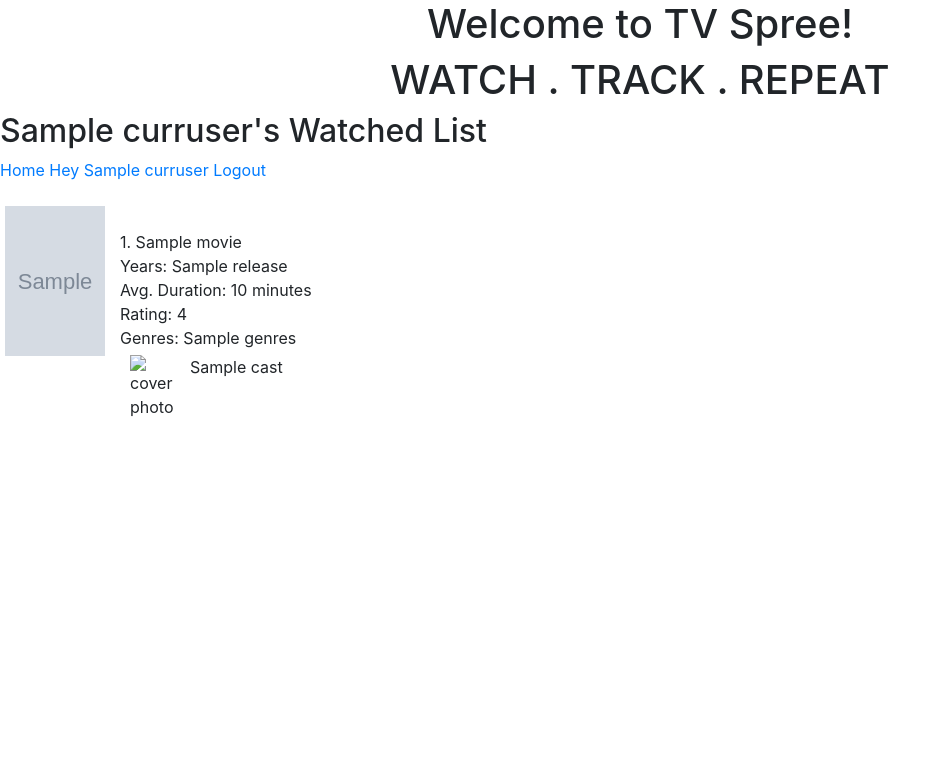
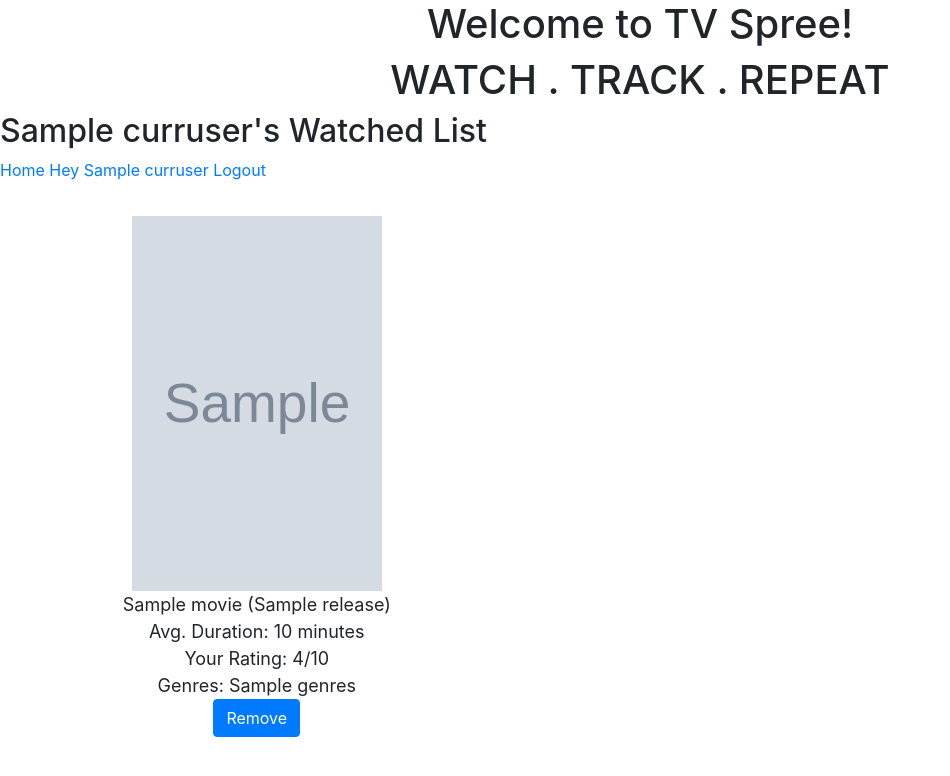
Before and after one commit to shivanshsinghal107/TV-Spree, a Flask app: template templates/watched.html in a window 1280 px wide. Shown: the top 776 px of the page, without its empty margins (0-950 px from the left). Run offline with Flask 2, Linux system fonts and the light colour scheme; the template is opened without the code that fills it: most values are stand-ins (such as "Sample title", 1, 10 or a date in 2020); grey boxes marked "Sample" are stand-in pictures; some libraries are stand-ins or nearby versions.

Commit message:
Added grid layout

```diff
--- a/templates/watched.html
+++ b/templates/watched.html
@@ -9,32 +9,25 @@
   <a href = "/">Hey {{curruser}}</a>
   <a href = "/logout">Logout</a>
   <br><br>
+  <div class="grid-container">
     {% for m in movies %}
-    <img src="{{m['cover_url']}}" style="width:100px;height:150px;margin-left:5px;margin-right:15px;float:left;" alt="cover photo">
-      <br>
-      <div>{{loop.index}}. {{m.title}}</div>
+      <div class="grid-item">
+        <a href="{{url_for('description', id = m['id'], movie_object = dict(m), access = 'local')}}">
+          <img src="{{m['cover_url']}}" style="width:250px;height:375px;" alt="cover photo">
+        </a>
         {% if 'movie' in m['kind'] %}
-        <div>Release Date: {{m.release}}</div>
-      {% else %}
-        <div>Years: {{m.release}}</div>
-      {% endif %}
-      {% if 'movie' in m['kind'] %}
+          <div>{{m.title}} ({{m.release[7:11]}})</div>
           <div>Duration: {{m.duration}} minutes</div>
         {% else %}
+          <div>{{m.title}} ({{m.release}})</div>
           <div>Avg. Duration: {{m.duration}} minutes</div>
         {% endif %}
-      <div>Rating: {{m.rating}}</div>
+        <div>Your Rating: {{ratings[loop.index-1]}}/10</div>
         <div>Genres: {{m.genres}}</div>
-      {% set urls = m.cast_url.split(', ') %}
-      {% set names = m.cast.split(', ') %}
-      <div class="row">
-        {% for url in urls %}
-          <div class="column">
-            <img src="{{url}}" style="width:50px;height:75px;margin-left:5px;margin-right:10px;float:left;" alt="cover photo">
-            <figcaption>{{names[loop.index-1]}}</figcaption>
+        <form action="{{url_for('removeWatched', id = m['id'])}}">
+            <button type="submit" class="btn btn-primary">Remove</button>
+        </form>
       </div>
     {% endfor %}
   </div>
-    <br><br>
-  {% endfor %}
 {% endblock %}
```
Lines whose indentation alone changed are shown as unchanged.
